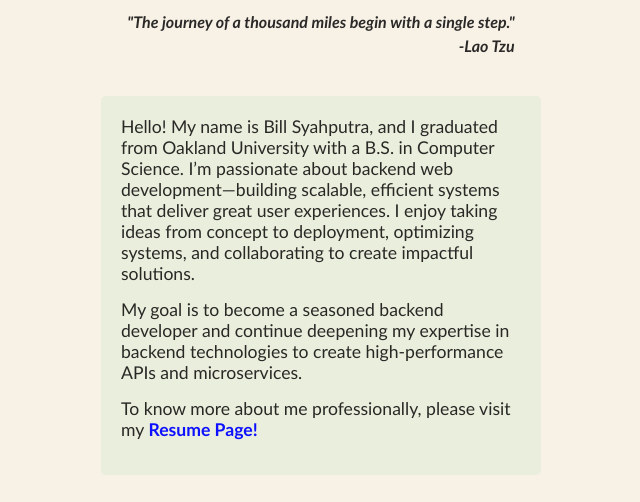
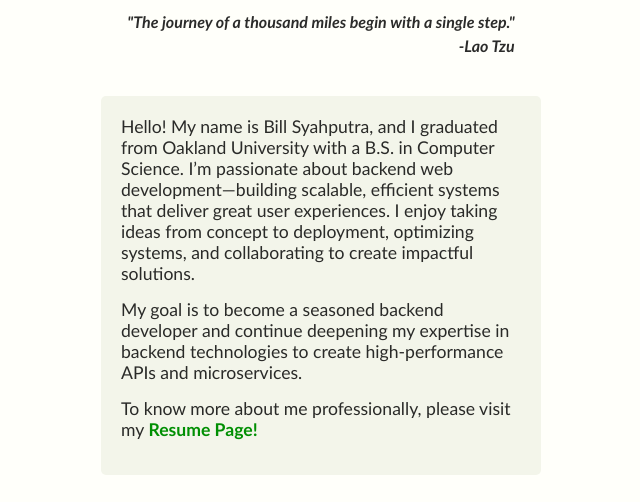
Before and after one commit to BillSyah/billsyah.com, a website built with Vite: page index.html in a window 1280 px wide. In both pictures the pointer is over the link "Resume Page!". Shown: the top 502 px of the page, without its empty margins (319-959 px from the left). Built offline with nearby package versions, Linux system fonts and the light colour scheme.

Commit message:
fix: resume styling and some improvements on hover animations

```diff
--- a/src/styles/index.css
+++ b/src/styles/index.css
@@ -21,7 +21,7 @@ p {
 body {
   margin: 0;
   padding: 0;
-  background-color: rgba(248, 241, 230, 0.98);
+  background-color: #fffffa;
   color: rgba(0, 0, 0, 0.83);
   width: 100vw;
   min-height: 75vh;
@@ -106,14 +106,14 @@ main .container-introduction .container-paragraph a {
   font-weight: 700;
 }
 
+main .container-introduction .container-paragraph a:hover {
+  color: #008f03;
+}
+
 
 main section:hover {
-  background-color: #EAEEDC;
+  background-color: #f3f5ea;
   border-radius: 5px;
-}
-
-main section p a:hover {
-  color: rgb(13, 17, 255);
 }
 
 
@@ -171,6 +171,6 @@ main section p a:hover {
   }
 
   section p a {
-        color: rgb(27, 30, 179);
+        color: #008f03;
     }
 }
--- a/src/styles/linkFooter.css
+++ b/src/styles/linkFooter.css
@@ -29,8 +29,8 @@ footer .personal-info a {
 
 
 footer .personal-info a:hover {
-    background-color: #DAE2D3;
-    color: rgb(13, 17, 255);
+    background-color: #eafbda;
+    color: #008f03;
     transform: scale(1.04);
     transition: transform 0.3s;
     /* padding: add more animation for this so when user hover they see something moving  */
--- a/src/styles/resume.css
+++ b/src/styles/resume.css
@@ -21,7 +21,7 @@ p {
 body {
     margin: 0;
     padding: 0;
-    background-color: rgba(248, 241, 230, 0.98);
+    background-color: #fffffa;
     color: rgba(0, 0, 0, 0.83);
     width: 100%;
     min-height: 75%;
@@ -33,7 +33,6 @@ body {
 body .wrapper {
     margin: 0.5rem;
     padding: 15px 15%;
-    height: 95%;
     display: flex;
     flex-direction: column;
     overflow: auto;
@@ -90,7 +89,7 @@ main section {
 
 main section:hover {
     /* background-color: rgb(153, 209, 151); */
-    background-color: #EAEEDC;
+    background-color: #f3f5ea;
 }
 
 main section h2 {
```
